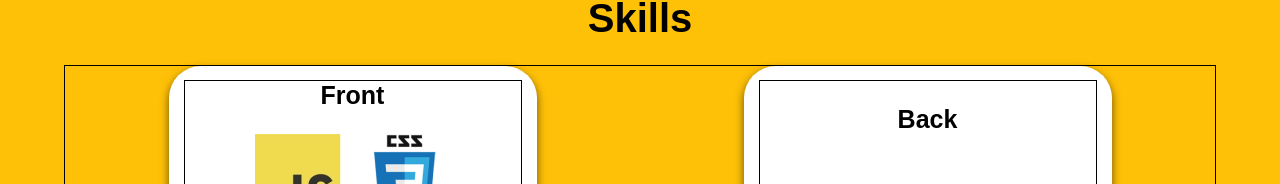
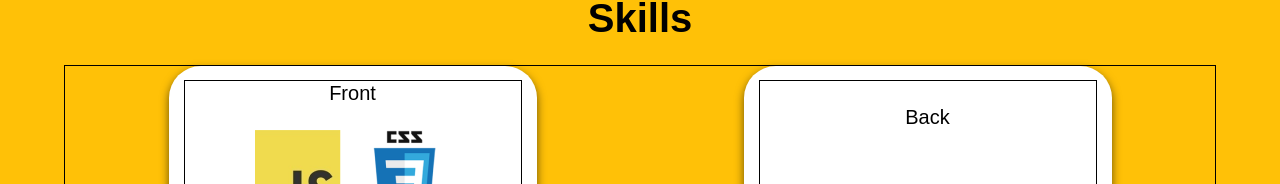
Before and after one commit to ManduTheCat/Portfolio, a React (Create React App) app: page / in a window 1280 px wide. Shown: the part 1047-1231 px from the top of the page. Built offline with nearby package versions, Linux system fonts and the light colour scheme.

Commit message:
change css

```diff
--- a/src/components/Skills.js
+++ b/src/components/Skills.js
@@ -17,6 +17,7 @@ const Title = styled.div`
   padding: 1.5rem;
   text-align: center;
   font-size: 40px;
+  border-bottom-width: 1px;
 `;
 const FlexContent = styled.div`
   display: flex;
--- a/src/components/SkillsInfo.js
+++ b/src/components/SkillsInfo.js
@@ -23,8 +23,8 @@ const ImgWrapper = styled.div`
 `;
 
 const Title = styled.div`
-  font-size: 25px;
-  font-weight: bold;
+  font-size: 20px;
+  font-weight: 500;
 `;
 
 function SkillsInfo(props) {
```
